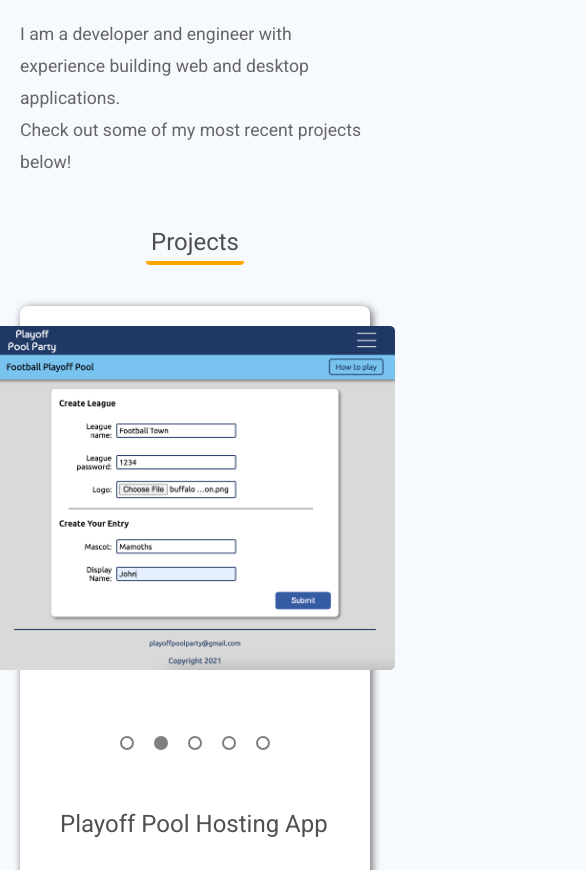
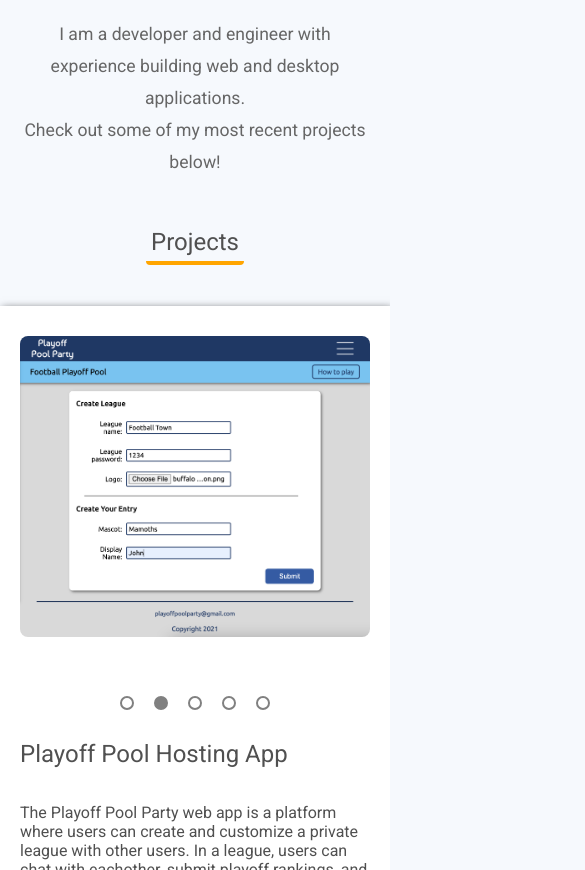
Before and after one commit to jjmakesthings/portfolio, a website built with webpack: page dist/index.html in a window 390 px wide. Shown: the part 215-1085 px from the top of the page, 585 px wide, since content can reach past the window. Built offline with nearby package versions, Linux system fonts and the light colour scheme.

Commit message:
Modicy carousel timing for reset, improve image styling, improve mobile styling

```diff
--- a/src/carouselModule.js
+++ b/src/carouselModule.js
@@ -32,7 +32,15 @@ const carouselModule = (function () {
           element.classList.remove("dot-active");
         });
         e.target.classList.add("dot-active");
-        frame.scrollLeft = 400 * e.target["data-target"];
+        let imageWidth = function () {
+          let widthString = getComputedStyle(
+            e.target.parentElement.parentElement.querySelector(".frame")
+          ).width;
+          let widthValue = widthString.slice(0, -2);
+          return widthValue;
+        };
+        frame.scrollLeft = imageWidth(e) * e.target["data-target"];
+        resetTimer();
       });
       nav.appendChild(dot);
     }
@@ -50,9 +58,10 @@ const carouselModule = (function () {
       nextElem.click();
     });
   };
-  const interval = setInterval(() => scroll(), 5000);
+  let interval = setInterval(() => scroll(), 5000);
   const resetTimer = function () {
-    this.interval = setInterval(() => scroll(), 5000);
+    clearInterval(interval);
+    interval = setInterval(() => scroll(), 5000);
   };
   return { getSlider, resetTimer };
 })();
```
Also changed, not shown: dist/css/carousel.css, dist/css/styles.css, dist/index.html, dist/main.js, 1 other file.
